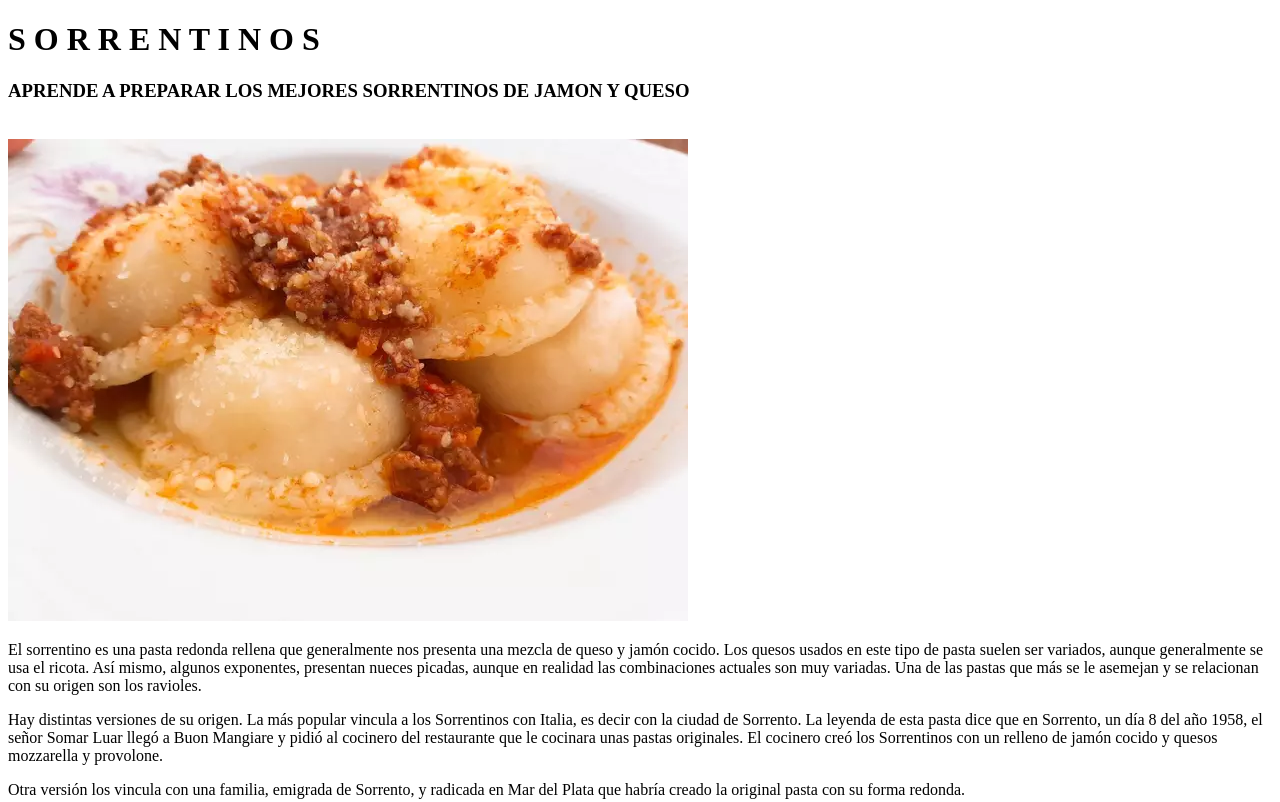
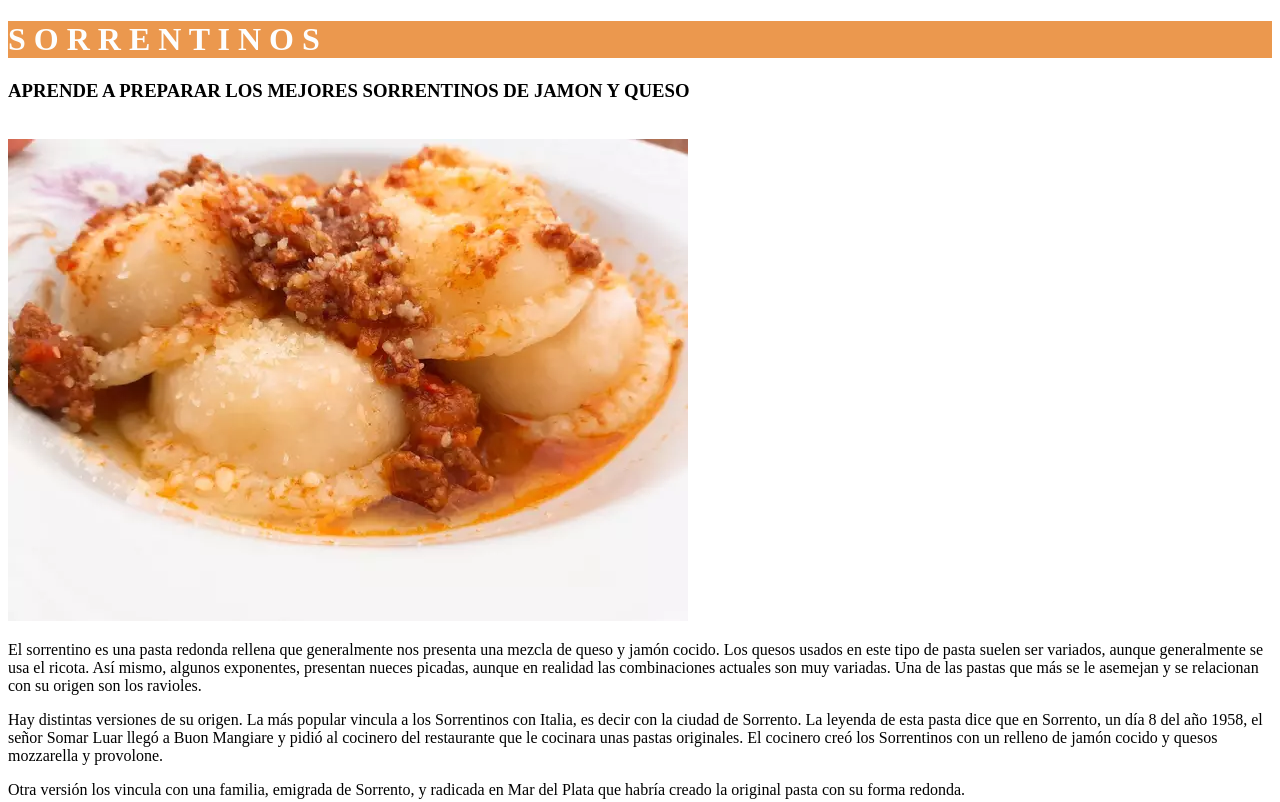
Before and after one commit to damponzzo/Santafront, a plain HTML site: page index.html in a window 1280 px wide. Shown: the top 802 px of the page. Drawn offline with Linux system fonts and the light colour scheme.

Commit message:
Add files via upload

```diff
--- a/index.html
+++ b/index.html
@@ -6,7 +6,7 @@
   </head>
   <body>
 
-<h1>S O R R E N T I N O S </h1>
+<h1 style="background-color:#EB984E; color:#FDFEFE">S O R R E N T I N O S </h1>
 <h3>APRENDE A PREPARAR LOS MEJORES SORRENTINOS DE JAMON Y QUESO</h3>
 
 <br>
@@ -17,7 +17,7 @@
 <p>Hay distintas versiones de su origen. La más popular vincula a los Sorrentinos con Italia, es decir con la ciudad de Sorrento. La leyenda de esta pasta  dice que en Sorrento, un día 8 del año 1958, el señor Somar Luar llegó a Buon Mangiare y pidió al cocinero del restaurante que le cocinara unas pastas originales. El cocinero creó los Sorrentinos con un relleno de jamón cocido y quesos mozzarella y provolone.</p>
   <p>Otra versión los vincula con una familia, emigrada de Sorrento, y radicada en Mar del Plata que habría creado la original pasta con su forma redonda.</p>
 
-<h2>INGREDIENTES</h2>
+<h2 >INGREDIENTES</h2>
 
 <ul>
   <li>500 gr harina 0000</li>
```
